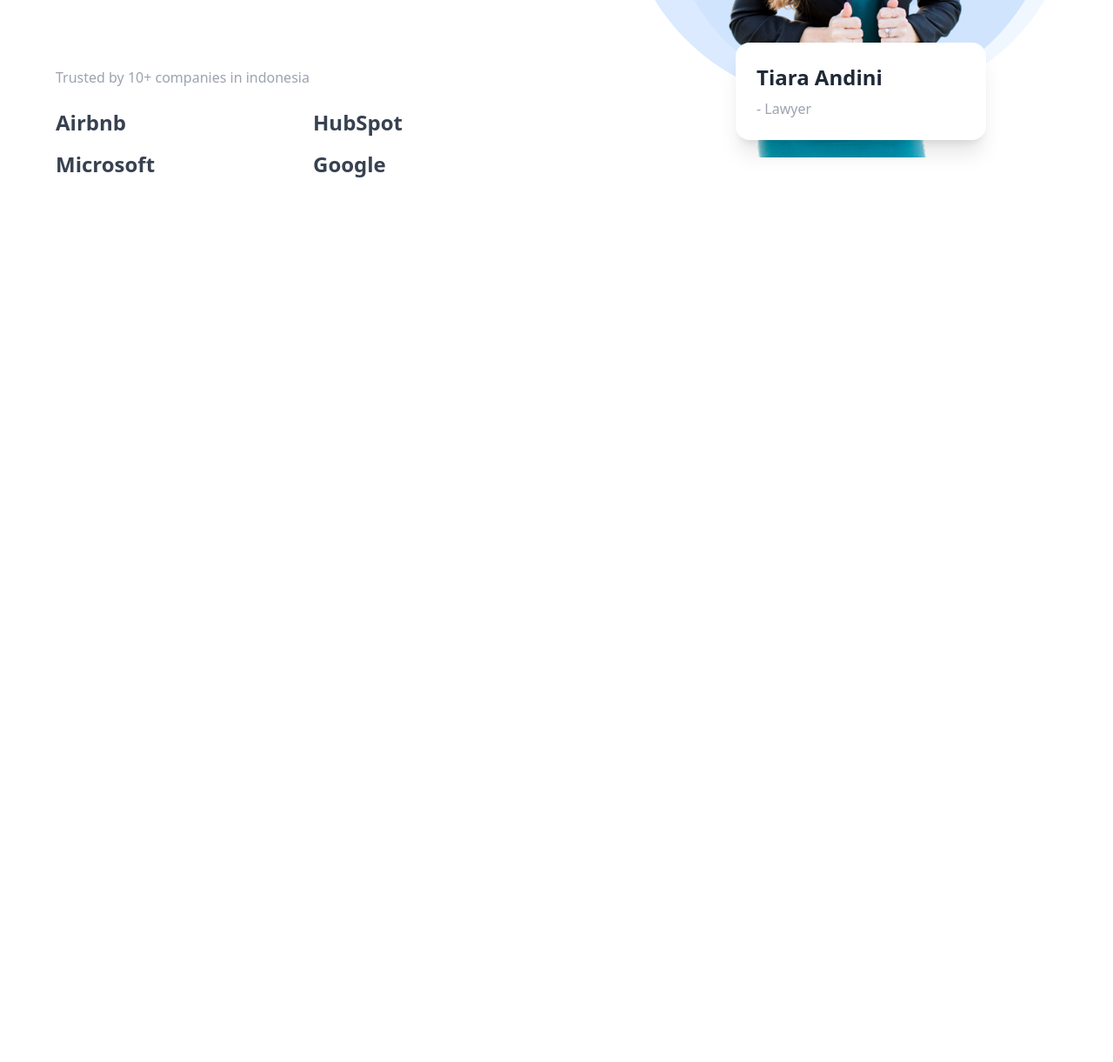
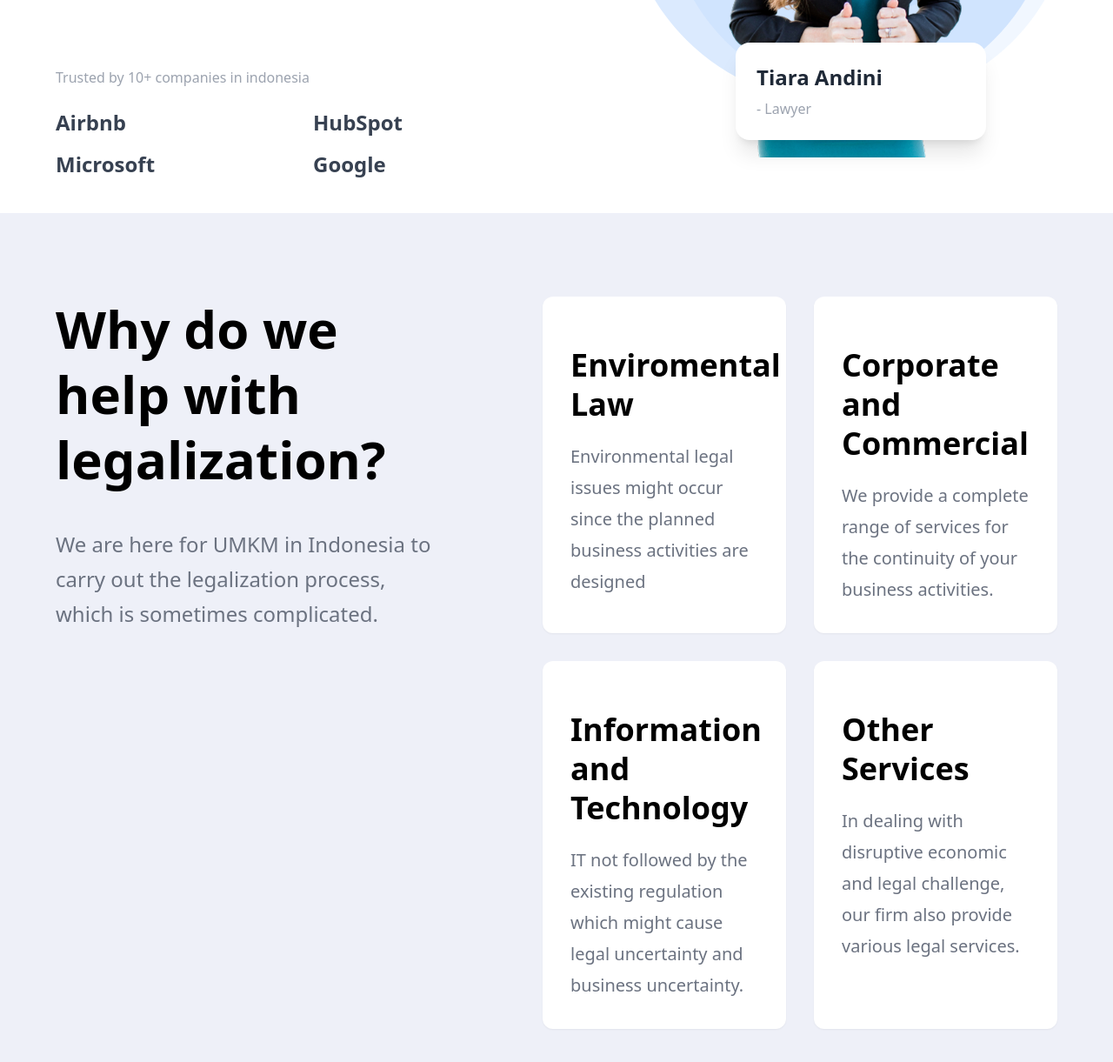
Before and after one commit to Zuhur061/rules, a website: page index.html in a window 1280 px wide. Shown: the part 525-1746 px from the top of the page at 87% size. Before the commit the page ends 800 px from the top, so only its background shows below. Drawn offline with nearby package versions, Linux system fonts and the light colour scheme.

Commit message:
first sections

```diff
--- a/index.html
+++ b/index.html
@@ -76,8 +76,76 @@
       </div>
     </div>
   </section>
-
-
-
+<section class="bg-[#EEF0F8] px-16 py-24">
+  <div class="max-w-7xl mx-auto flex flex-col lg:flex-row justify-between gap-20">
+    <div class="max-w-md">
+      <h2 class="text-6xl font-bold leading-tight text-black mb-10">
+        Why do we help
+        with legalization?
+      </h2>
+      <p class="text-gray-500 text-2xl leading-10">
+        We are here for UMKM in Indonesia
+        to carry out the legalization process,
+        which is sometimes complicated.
+      </p>
+    </div>
+    <div class="grid grid-cols-1 md:grid-cols-2 gap-8">
+      <div class="bg-white p-8 rounded-xl shadow-sm w-[280px]">
+        <div class="text-4xl mb-6">
+        </div>
+        <h3 class="text-4xl font-bold leading-tight mb-5">
+          Enviromental
+          Law
+        </h3>
+        <p class="text-gray-500 text-xl leading-9">
+          Environmental legal issues
+          might occur since the planned
+          business activities are
+          designed
+        </p>
+      </div>
+      <div class="bg-white p-8 rounded-xl shadow-sm w-[280px]">
+        <div class="text-4xl mb-6">
+        </div>
+        <h3 class="text-4xl font-bold leading-tight mb-5">
+          Corporate and
+          Commercial
+        </h3>
+        <p class="text-gray-500 text-xl leading-9">
+          We provide a complete range
+          of services for the continuity
+          of your business activities.
+        </p>
+      </div>
+      <div class="bg-white p-8 rounded-xl shadow-sm w-[280px]">
+        <div class="text-4xl mb-6">
+        </div>
+        <h3 class="text-4xl font-bold leading-tight mb-5">
+          Information and
+          Technology
+        </h3>
+        <p class="text-gray-500 text-xl leading-9">
+          IT not followed by the existing
+          regulation which might cause
+          legal uncertainty and business
+          uncertainty.
+        </p>
+      </div>
+      <div class="bg-white p-8 rounded-xl shadow-sm w-[280px]">
+        <div class="text-4xl mb-6">
+        </div>
+        <h3 class="text-4xl font-bold leading-tight mb-5">
+          Other Services
+        </h3>
+        <p class="text-gray-500 text-xl leading-9">
+          In dealing with disruptive
+          economic and legal challenge,
+          our firm also provide various
+          legal services.
+        </p>
+      </div>
+    </div>
+  </div>
+</section>
 </body>
 </html>
```
